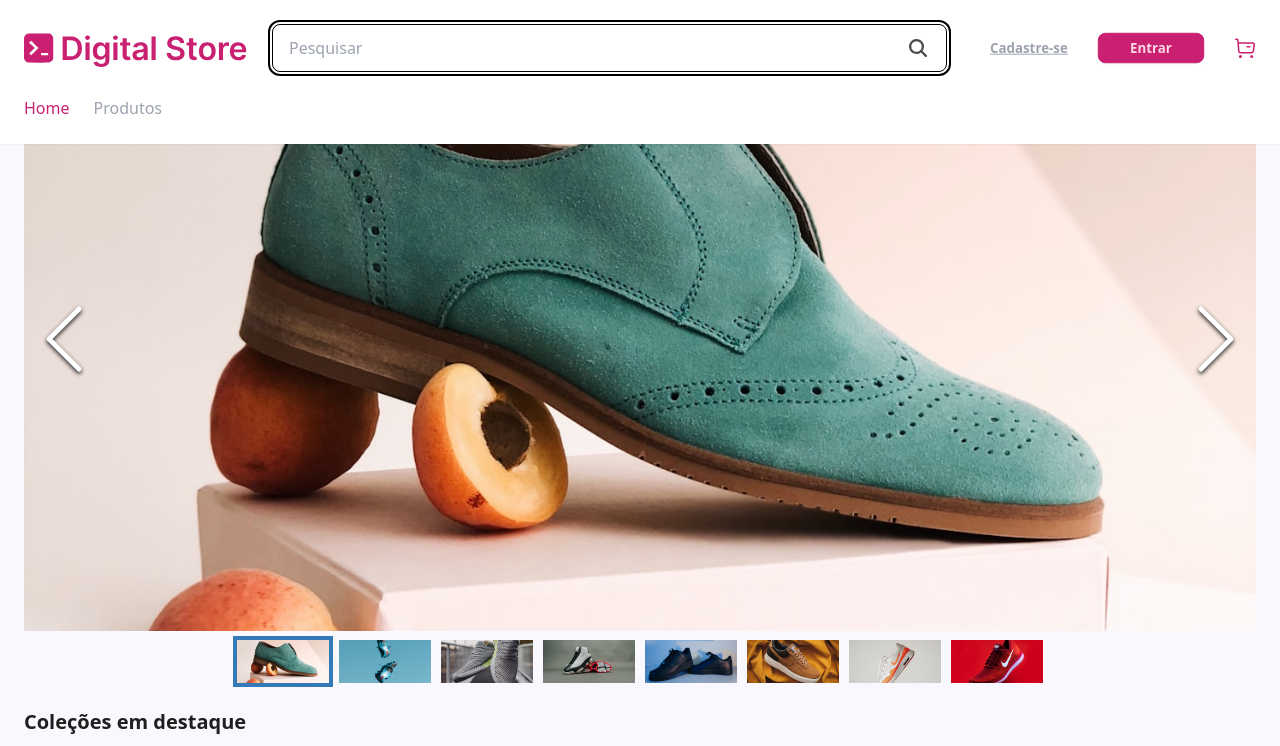
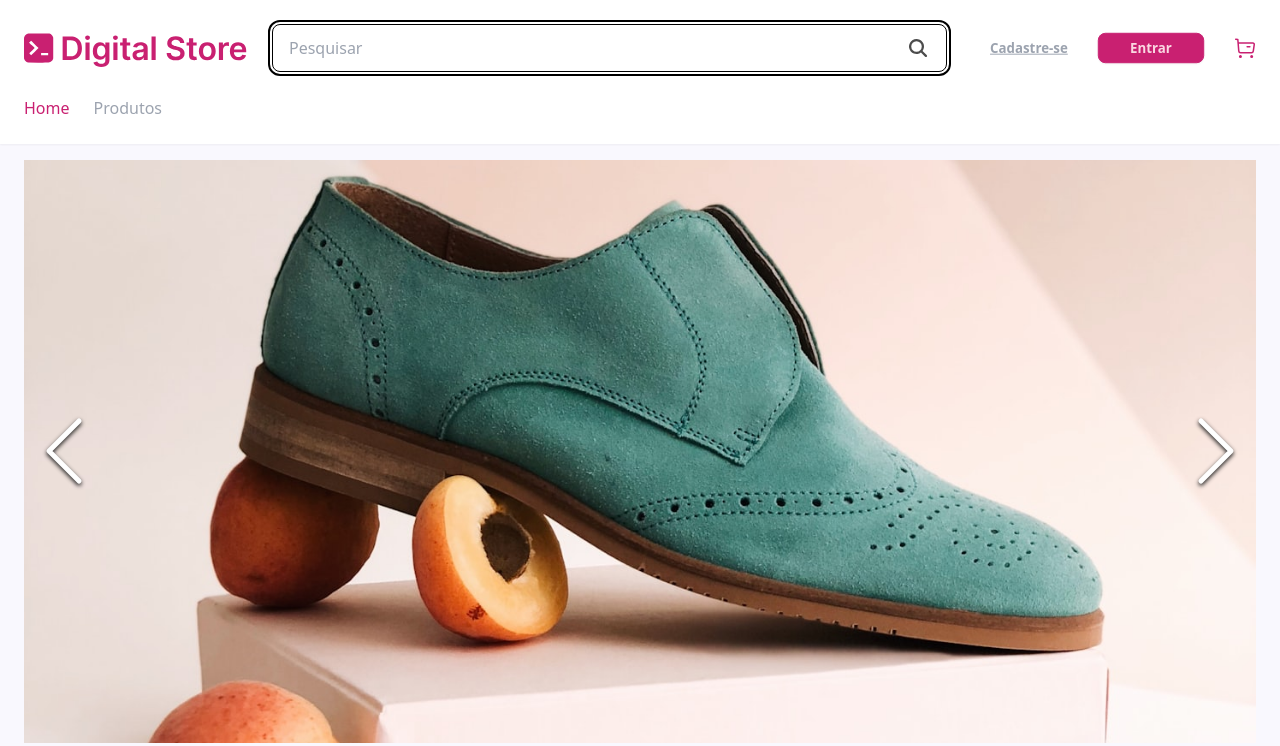
Before and after one commit to RomuloOliveira94/digital-store-v1, a React (Vite) app: page / in a window 1280 px wide. Shown: the top 746 px of the page. Built offline with nearby package versions, Linux system fonts and the light colour scheme.

Commit message:
#add scroll behaviour on links clicked

```diff
--- a/src/index.css
+++ b/src/index.css
@@ -13,3 +13,7 @@
     scrollbar-width: none; /* Firefox */
   }
 }
+
+html {
+  scroll-behavior: smooth;
+}
--- a/src/layout/Layout.jsx
+++ b/src/layout/Layout.jsx
@@ -7,7 +7,7 @@ const Layout = ({ children }) => {
   return (
     <div>
       <Header />
-      <div className="min-h-[80vh] text-darkgray bg-ligthgray">{children}</div>
+      <div className="min-h-[80vh] text-darkgray bg-ligthgray pt-28">{children}</div>
       <Footer />
     </div>
   );
--- a/src/pages/ProductViewPage.jsx
+++ b/src/pages/ProductViewPage.jsx
@@ -2,7 +2,7 @@ import { useLoaderData } from "react-router-dom";
 import Gallery from "../components/Gallery";
 import BuyBox from "../components/BuyBox";
 import products from "../data/products.json";
-import { useState } from "react";
+import { useEffect, useState } from "react";
 import ProductOptions from "../components/ProductOptions";
 import Section from "../components/Section";
 import ProductListing from "../components/ProductListing";
@@ -12,6 +12,11 @@ const ProductViewPage = () => {
   const [product, setProduct] = useState(
     products.find((prod) => prod.id == id)
   );
+
+  useEffect(() => {
+    setProduct(products.find((prod) => prod.id == id));
+    window.scrollTo(0, 0);
+  }, [id]);
 
   return (
     <div className="flex flex-col gap-8">
```
